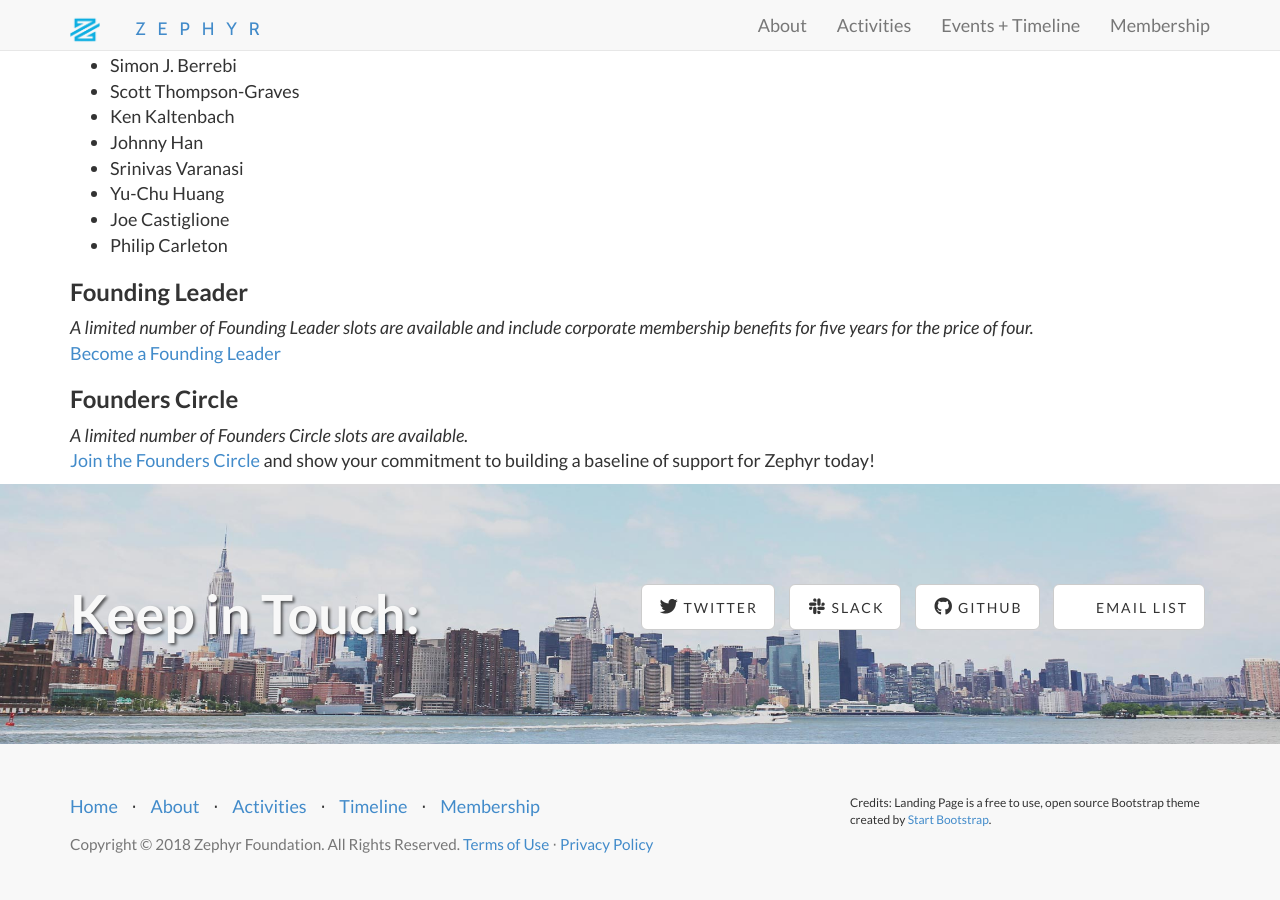
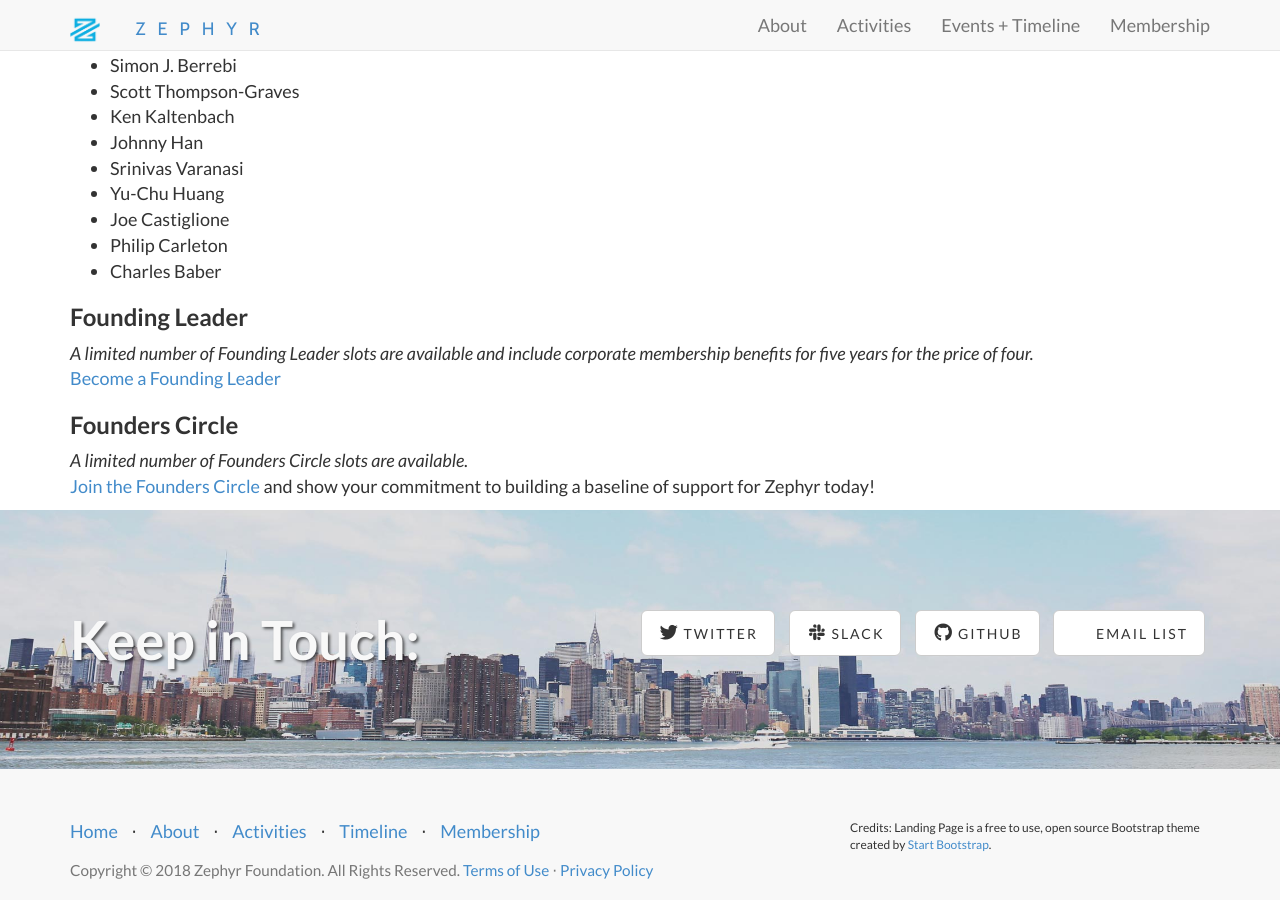
Before and after one commit to ZephyrTransport/zephyr-website, a Jekyll site: the page built from members.md, in a window 1280 px wide and 900 px high, scrolled down 1612 px. Built offline with Jekyll 4.4.1, drawn with Linux system fonts in a browser that asks for light colours; nearby versions of some CDN libraries.

Commit message:
add members

```diff
--- a/members.md
+++ b/members.md
@@ -69,6 +69,7 @@ Member’s are at the heart of the Zephyr Foundation’s organizational structur
  * Yu-Chu Huang
  * Joe Castiglione
  * Philip Carleton
+ * Charles Baber
 
 ### Founding Leader
 *A limited number of Founding Leader slots are available and include corporate membership benefits for five years for the price of four.*
```
